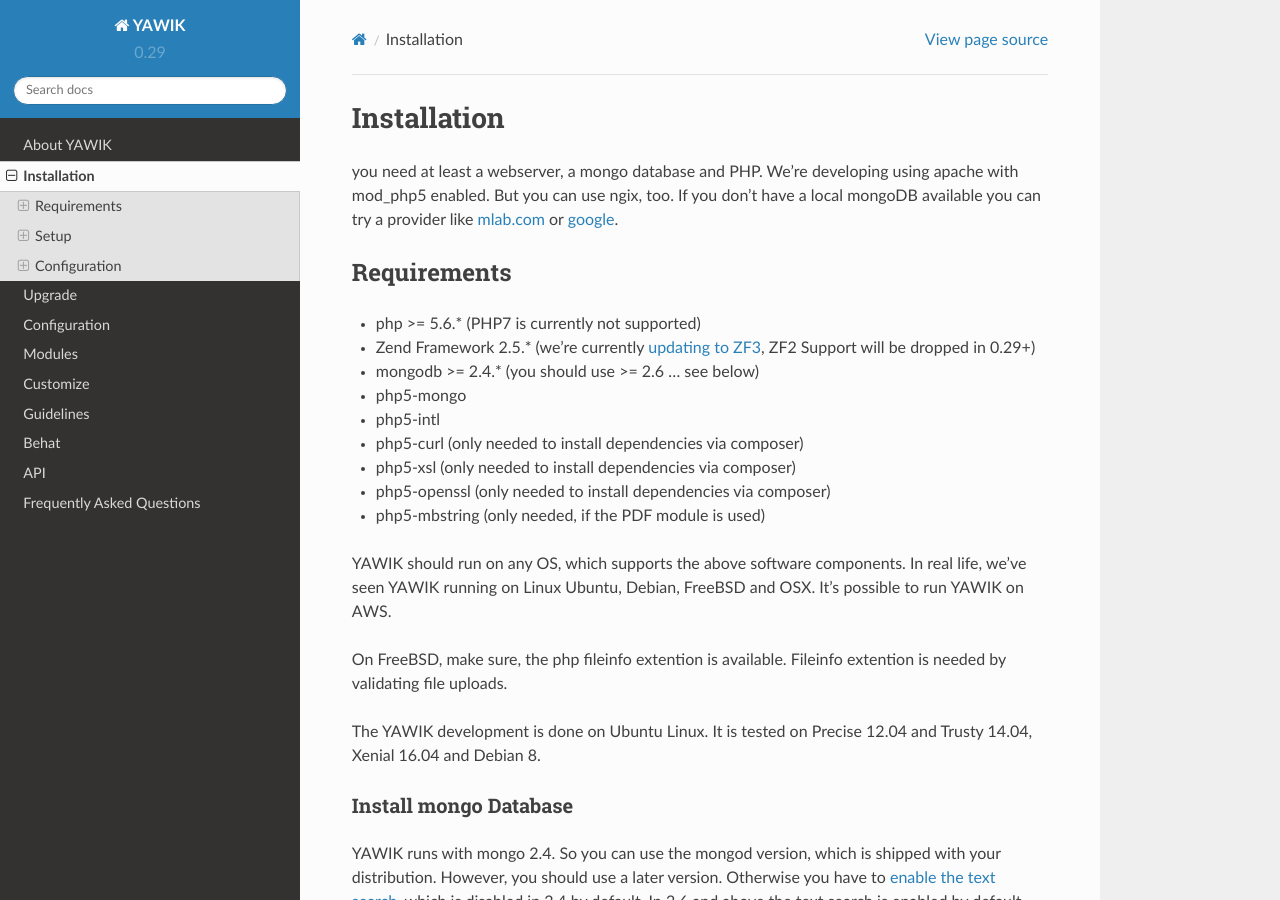
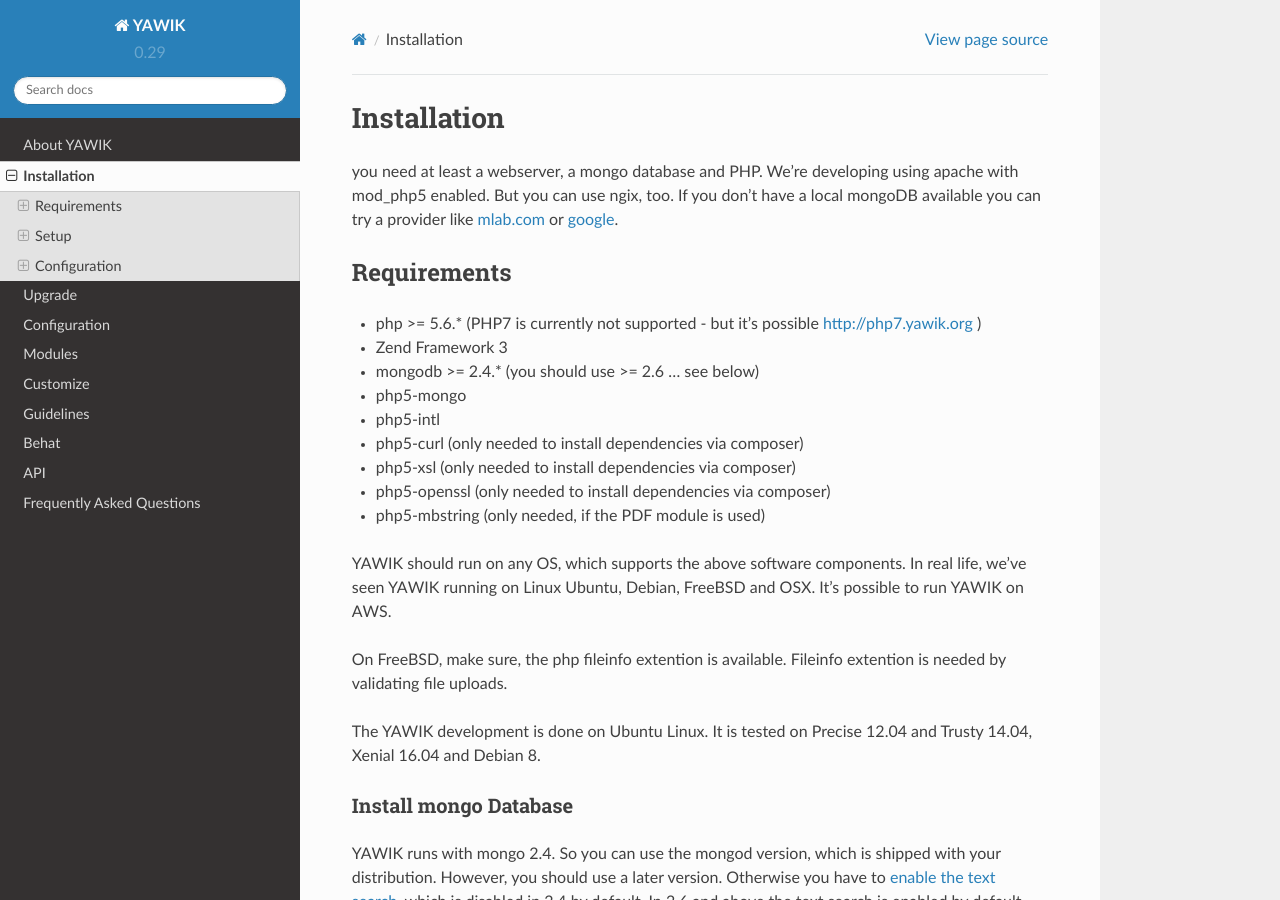
Before and after one commit to cross-solution/YawikDocs, a Sphinx documentation site: the page built from source/installation.rst, in a window 1280 px wide and 900 px high. Built offline with Sphinx 7.4.7 and the Read the Docs theme 2.0.0, drawn with Linux system fonts in a browser that asks for light colours; a script that is not in the unit is left out; comment, search, counter and statistics services are not loaded.

Commit message:
YAWIK requires ZF3

```diff
--- a/source/installation.rst
+++ b/source/installation.rst
@@ -11,8 +11,8 @@
 Requirements
 ------------
 
-* php >= 5.6.* (PHP7 is currently not supported)
-* Zend Framework 2.5.* (we're currently `updating to ZF3`_, ZF2 Support will be dropped in 0.29+)
+* php >= 5.6.* (PHP7 is currently not supported - but it's possible http://php7.yawik.org )
+* Zend Framework 3
 * mongodb >= 2.4.* (you should use >= 2.6 ... see below)
 * php5-mongo
 * php5-intl
```
